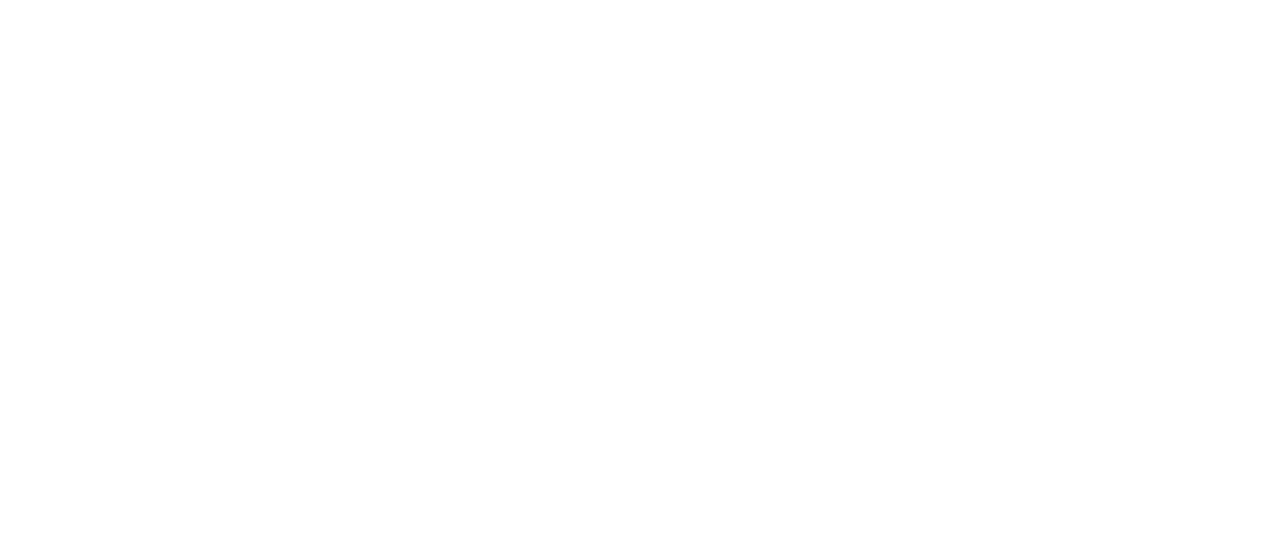
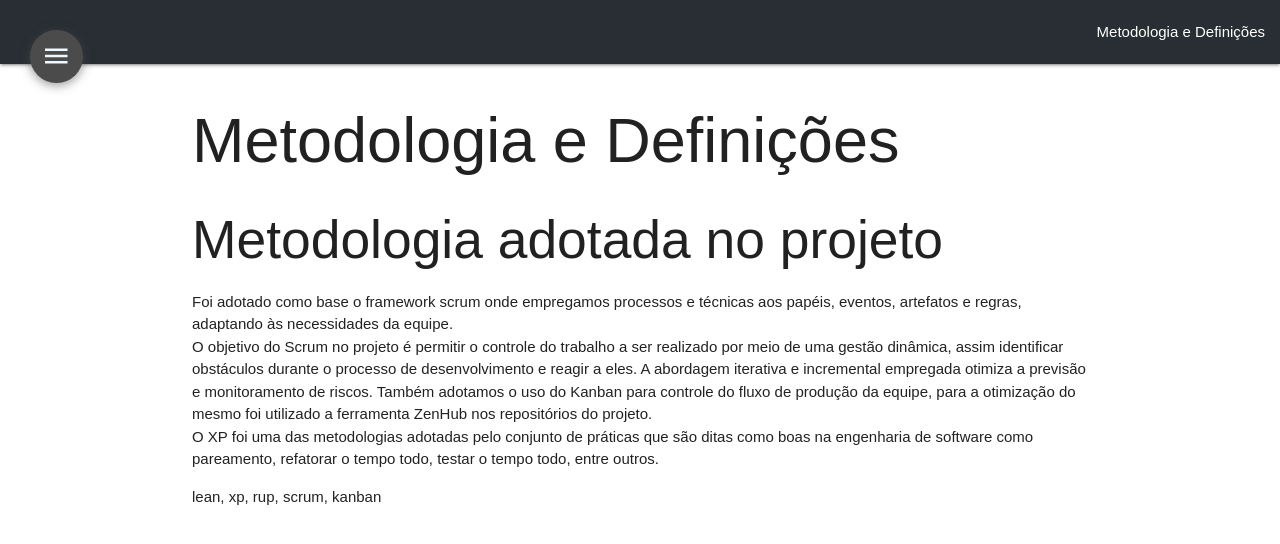
Before and after one commit to DesenhoSoftware-2018-2/wiki, a React (Create React App) app: page /wiki/metodologiaDefinicoes in a window 1280 px wide. Shown: the top 544 px of the page. Built offline with nearby package versions, Linux system fonts and the light colour scheme.

Commit message:
#6 Adding document methodology to pages
Co-authored-by: Isaque Alves <isaquealvesdl@gmail.com>
Co-authored-by: João Vitor Ramos de Souza <joaovytor0@gmail.com>

```diff
--- /dev/null
+++ b/src/components/contents/dinamica02/dinamica02.js
@@ -0,0 +1,20 @@
+import React, { Component } from "react";
+import Navbar from "../../structures/dynamicsComponents/navbar";
+import Sidenav from "../../structures/sidenav";
+
+class Dinamica02 extends Component {
+  render() {
+    const artefatos = [
+      { pathname: "/metodologiaDefinicoes", link: "Metodologia e Definições" }
+    ];
+
+    return (
+      <div>
+        <Sidenav />
+        <Navbar activities={artefatos} />
+      </div>
+    );
+  }
+}
+
+export default Dinamica02;
--- /dev/null
+++ b/src/components/contents/dinamica02/metodologiaDefinicoes.js
@@ -0,0 +1,16 @@
+import React, { Component } from "react";
+import Dinamica01 from './dinamica02';
+import Markdown from '../../structures/dynamicsComponents/markdown';
+
+class MetodologiaDefinicoes extends Component {
+  render() {
+    return (
+      <div>
+        <Dinamica01 />
+        <div className="container">
+          <Markdown file="dinamica02/metodologiaDefinicoes" />
+        </div>
+      </div>
+    );
+  }
+} export default MetodologiaDefinicoes;
--- a/src/components/structures/sidenav.js
+++ b/src/components/structures/sidenav.js
@@ -34,7 +34,11 @@ class Sidenav extends Component {
           { name: "Argumentações", link: "/argumentacoes" }
         ]
       },
-      { dynamic: "Dinâmica II", artefacts: [] },
+      { dynamic: "Dinâmica II",
+        artefacts: [
+          { name: "Metodologia e Definições", link: "/metodologiaDefinicoes" }
+        ]
+      },
       { dynamic: "Dinâmica III", artefacts: [] },
       { dynamic: "Dinâmica IV", artefacts: [] },
       { dynamic: "Dinâmica V", artefacts: [] }
--- a/src/routes/index.js
+++ b/src/routes/index.js
@@ -8,6 +8,7 @@ import PlanoComunicacao from '../components/contents/extras/planoComunicacao';
 import GuiaContribuicao from '../components/contents/extras/guiaContribuicao';
 import Reunioes from '../components/contents/extras/reunioes';
 import wh from '../components/contents/dinamica01/5w2h';
+import MetodologiaDefinicoes from '../components/contents/dinamica02/metodologiaDefinicoes';
 
 export default () => (
   <BrowserRouter basename="/wiki">
@@ -20,6 +21,7 @@ export default () => (
       <Route path="/planoComunicacao" exact component={PlanoComunicacao} />
       <Route path="/guiaContribuicao" exact component={GuiaContribuicao} />
       <Route path="/reunioes" exact component={Reunioes} />
+      <Route path="/metodologiaDefinicoes" exact component={MetodologiaDefinicoes} />
     </Switch>
   </BrowserRouter>
 );
```
